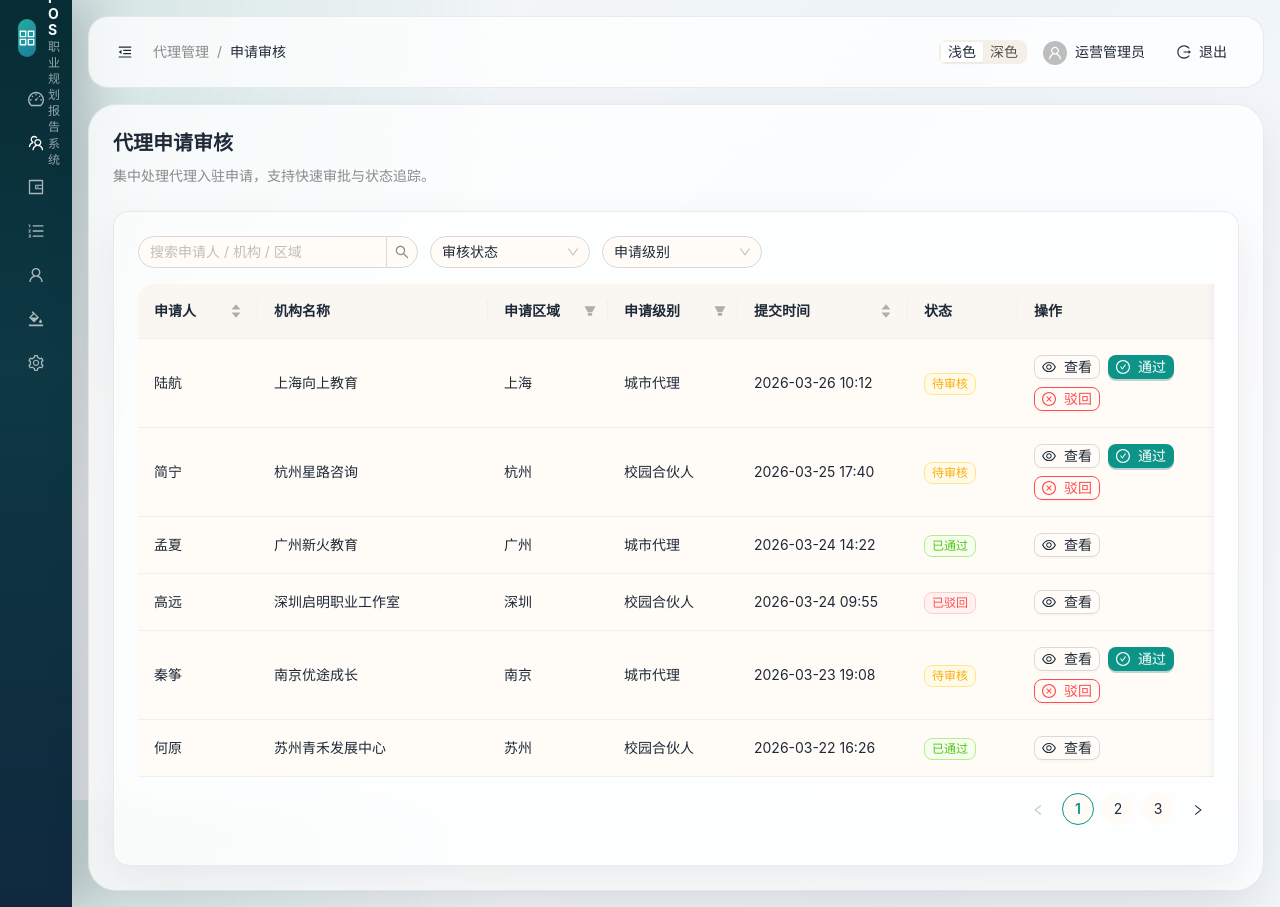
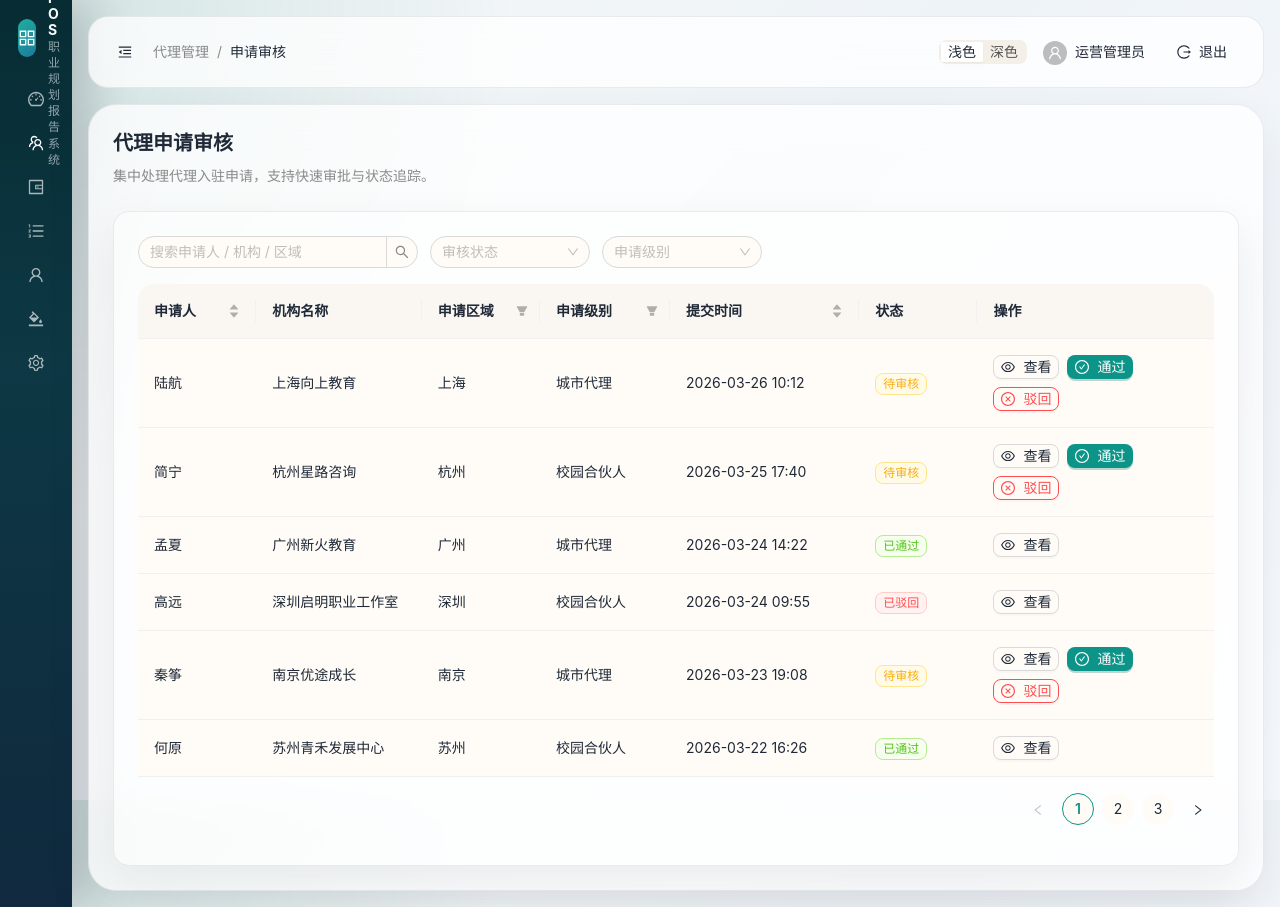
Before and after one commit to lemonca11/career-report-admin, a React (Vite) app: page /agents/applications in a window 1280 px wide. Built offline with nearby package versions, Linux system fonts and the light colour scheme; sample sign-in values are in the browser's storage.

Commit message:
fix: 筛选项使用placeholder提示，支持清空；优化列表列宽

```diff
--- a/src/pages/agents/AgentApplicationsPage.tsx
+++ b/src/pages/agents/AgentApplicationsPage.tsx
@@ -13,8 +13,8 @@ const AgentApplicationsPage = () => {
   const approveApplication = useAgentStore((state) => state.approveApplication);
   const rejectApplication = useAgentStore((state) => state.rejectApplication);
   const [keyword, setKeyword] = React.useState('');
-  const [statusFilter, setStatusFilter] = React.useState<string>('审核状态');
-  const [levelFilter, setLevelFilter] = React.useState<string>('申请级别');
+  const [statusFilter, setStatusFilter] = React.useState<string | undefined>(undefined);
+  const [levelFilter, setLevelFilter] = React.useState<string | undefined>(undefined);
 
   // 驳回弹窗状态
   const [rejectModalVisible, setRejectModalVisible] = React.useState(false);
@@ -29,18 +29,18 @@ const AgentApplicationsPage = () => {
       item.applicantName.includes(keyword) ||
       item.company.includes(keyword) ||
       item.region.includes(keyword);
-    const matchesStatus = statusFilter === '审核状态' || item.status === statusFilter;
-    const matchesLevel = levelFilter === '申请级别' || item.levelRequested === levelFilter;
+    const matchesStatus = !statusFilter || item.status === statusFilter;
+    const matchesLevel = !levelFilter || item.levelRequested === levelFilter;
     return matchesKeyword && matchesStatus && matchesLevel;
   });
 
   // 处理筛选器选择变化
   const handleStatusChange = (value: string) => {
-    setStatusFilter(value);
+    setStatusFilter(value || undefined);
   };
 
   const handleLevelChange = (value: string) => {
-    setLevelFilter(value);
+    setLevelFilter(value || undefined);
   };
 
   const handleApprove = (record: AgentApplication) => {
@@ -90,18 +90,19 @@ const AgentApplicationsPage = () => {
     {
       title: '申请人',
       dataIndex: 'applicantName',
-      width: 120,
+      width: 100,
       sorter: (a, b) => a.applicantName.localeCompare(b.applicantName),
     },
     {
       title: '机构名称',
       dataIndex: 'company',
+      width: 140,
       ellipsis: true,
     },
     {
       title: '申请区域',
       dataIndex: 'region',
-      width: 120,
+      width: 100,
       filters: [
         { text: '上海', value: '上海' },
         { text: '杭州', value: '杭州' },
@@ -113,7 +114,7 @@ const AgentApplicationsPage = () => {
     {
       title: '申请级别',
       dataIndex: 'levelRequested',
-      width: 130,
+      width: 110,
       filters: [
         { text: '省级代理', value: '省级代理' },
         { text: '城市代理', value: '城市代理' },
@@ -124,19 +125,19 @@ const AgentApplicationsPage = () => {
     {
       title: '提交时间',
       dataIndex: 'submittedAt',
-      width: 170,
+      width: 160,
       sorter: (a, b) => a.submittedAt.localeCompare(b.submittedAt),
     },
     {
       title: '状态',
       dataIndex: 'status',
-      width: 110,
+      width: 100,
       render: (value) => <StatusTag value={value} />,
     },
     {
       title: '操作',
       key: 'action',
-      width: 220,
+      width: 200,
       render: (_, record) => (
         <Space wrap>
           <Button
@@ -189,9 +190,10 @@ const AgentApplicationsPage = () => {
           <Select
             style={{ width: 160 }}
             value={statusFilter}
+            placeholder="审核状态"
+            allowClear
             onChange={handleStatusChange}
             options={[
-              { label: '审核状态', value: '审核状态' },
               { label: '待审核', value: '待审核' },
               { label: '已通过', value: '已通过' },
               { label: '已驳回', value: '已驳回' },
@@ -200,9 +202,10 @@ const AgentApplicationsPage = () => {
           <Select
             style={{ width: 160 }}
             value={levelFilter}
+            placeholder="申请级别"
+            allowClear
             onChange={handleLevelChange}
             options={[
-              { label: '申请级别', value: '申请级别' },
               { label: '省级代理', value: '省级代理' },
               { label: '城市代理', value: '城市代理' },
               { label: '校园合伙人', value: '校园合伙人' },
@@ -214,7 +217,7 @@ const AgentApplicationsPage = () => {
           columns={columns}
           dataSource={filteredData}
           pagination={{ pageSize: 6, showSizeChanger: false }}
-          scroll={{ x: 1100 }}
+          scroll={{ x: 1000 }}
         />
       </Card>
 
```
